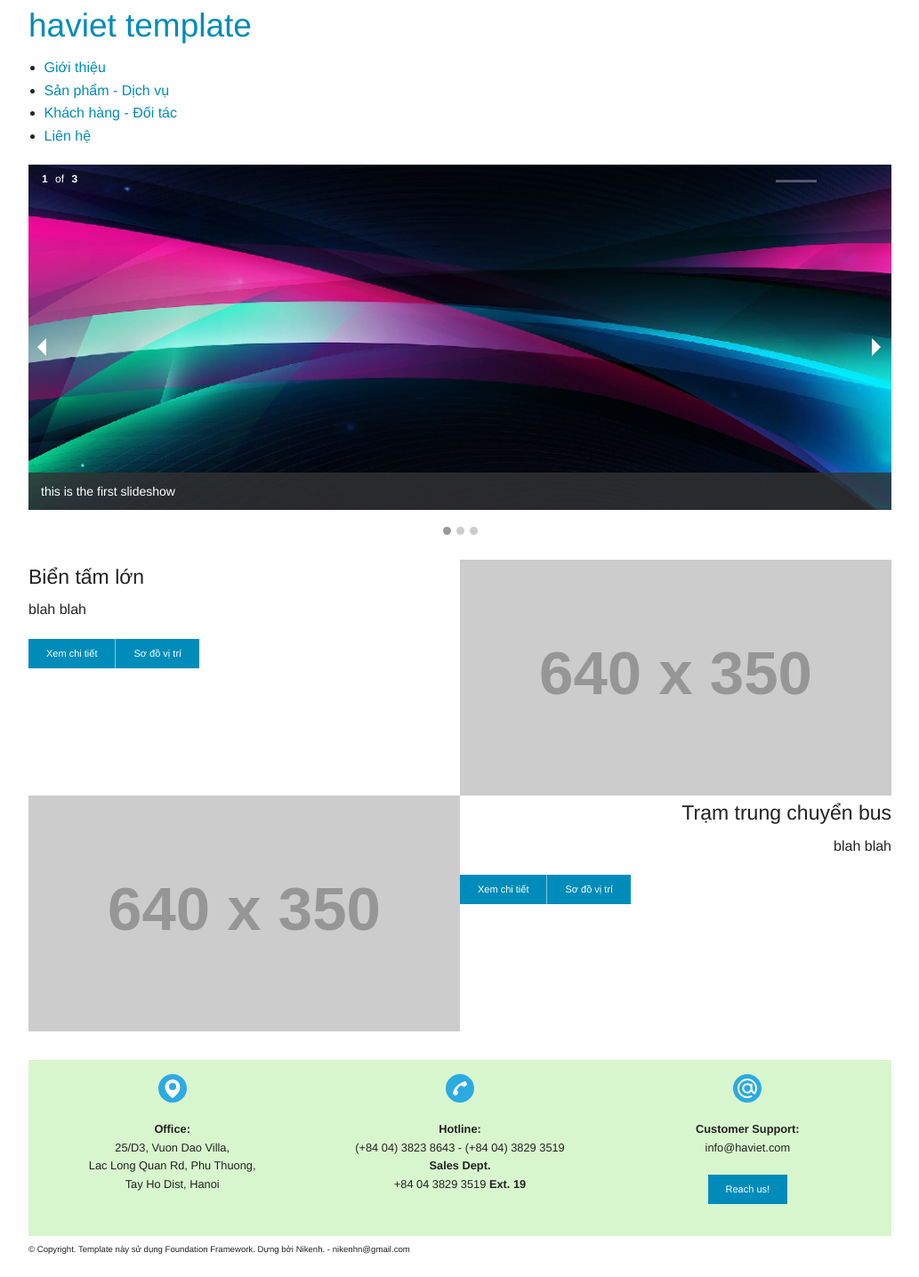
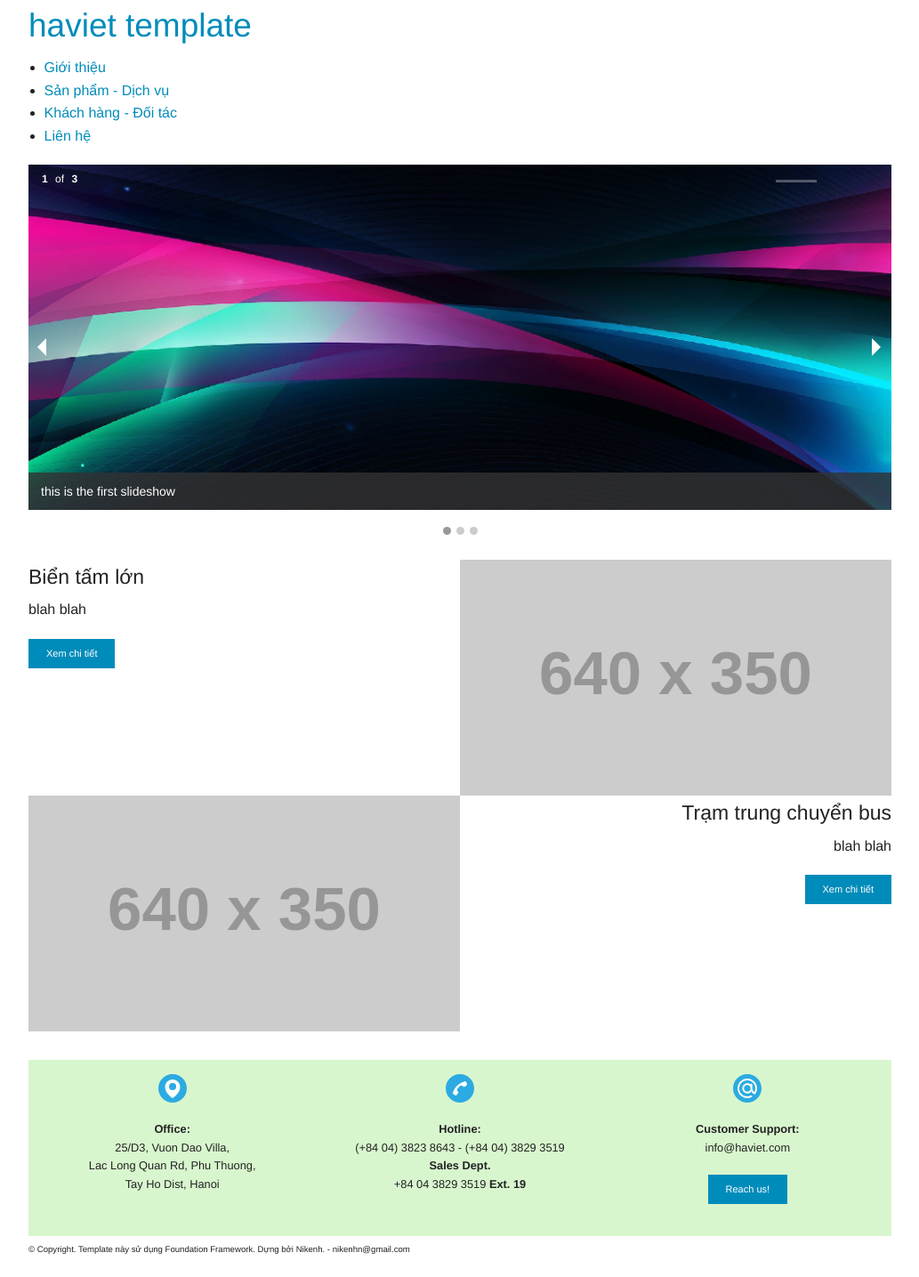
Before and after one commit to haviet/static-on-foundation, a Jekyll site: the page built from index.html, in a window 1280 px wide. Shown: the whole page at 89% size, without its empty margins (123-1156 px from the left). Built offline with Jekyll 4.4.1, drawn with Linux system fonts in a browser that asks for light colours.

Commit message:
Update page-content-gioithieu.html

```diff
--- a/_includes/page-content-gioithieu.html
+++ b/_includes/page-content-gioithieu.html
@@ -6,10 +6,7 @@
   <div class="medium-6 medium-pull-6 columns">
     <h4>Biển tấm lớn</h4>
     <p>blah blah</p>
-    <ul class="button-group">
-      <li><a href="#" class="button tiny">Xem chi tiết</a></li>
-      <li><a href="#" class="button tiny">Sơ đồ vị trí</a></li>
-    </ul>
+    <a href="#" class="button tiny">Xem chi tiết</a>
   </div>
 </div>
 
@@ -21,9 +18,6 @@
   <div class="medium-6 columns text-right">
     <h4>Trạm trung chuyển bus</h4>
     <p>blah blah</p>
-    <ul class="button-group">
-      <li><a href="#" class="button tiny">Xem chi tiết</a></li>
-      <li><a href="#" class="button tiny">Sơ đồ vị trí</a></li>
-    </ul>
+    <a href="#" class="button tiny">Xem chi tiết</a>
   </div>
 </div>
```
